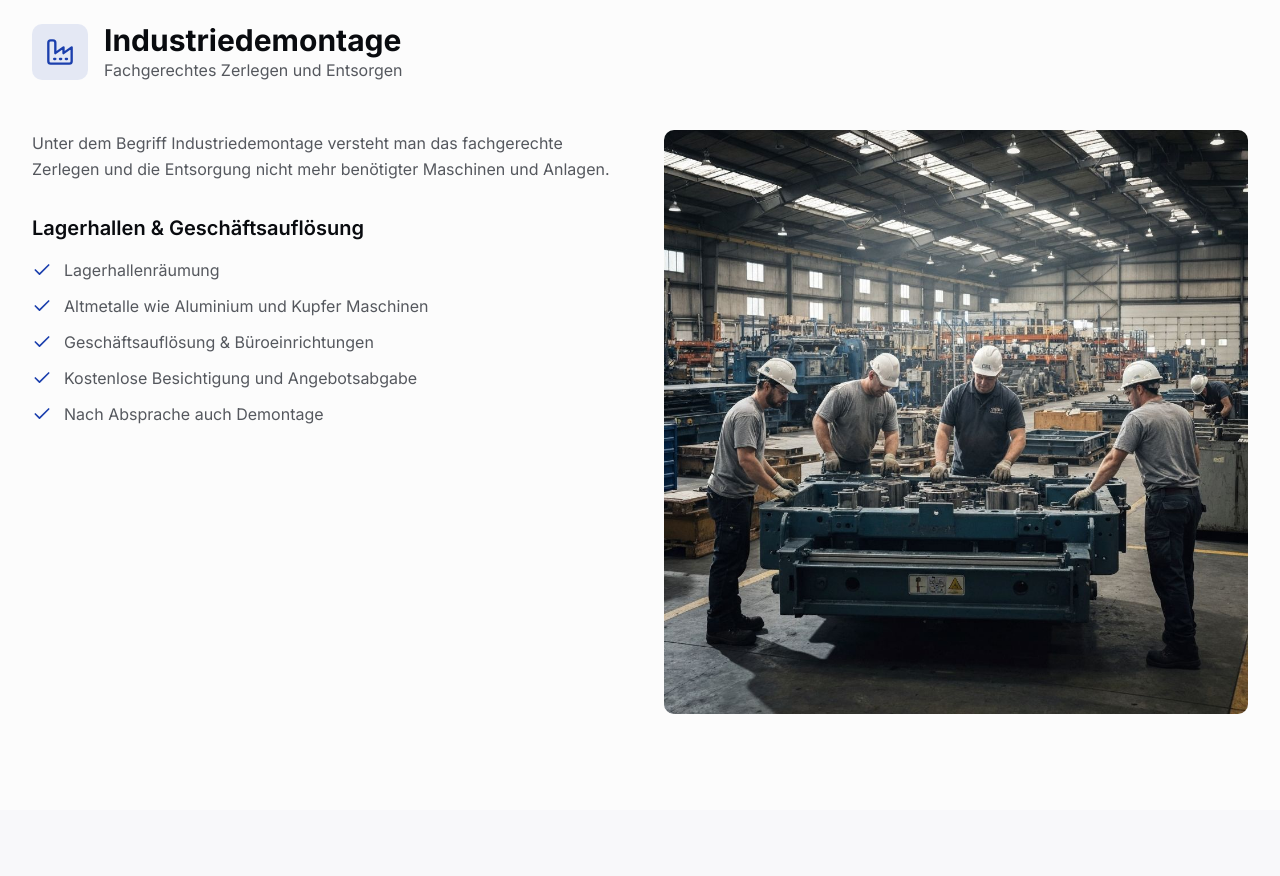
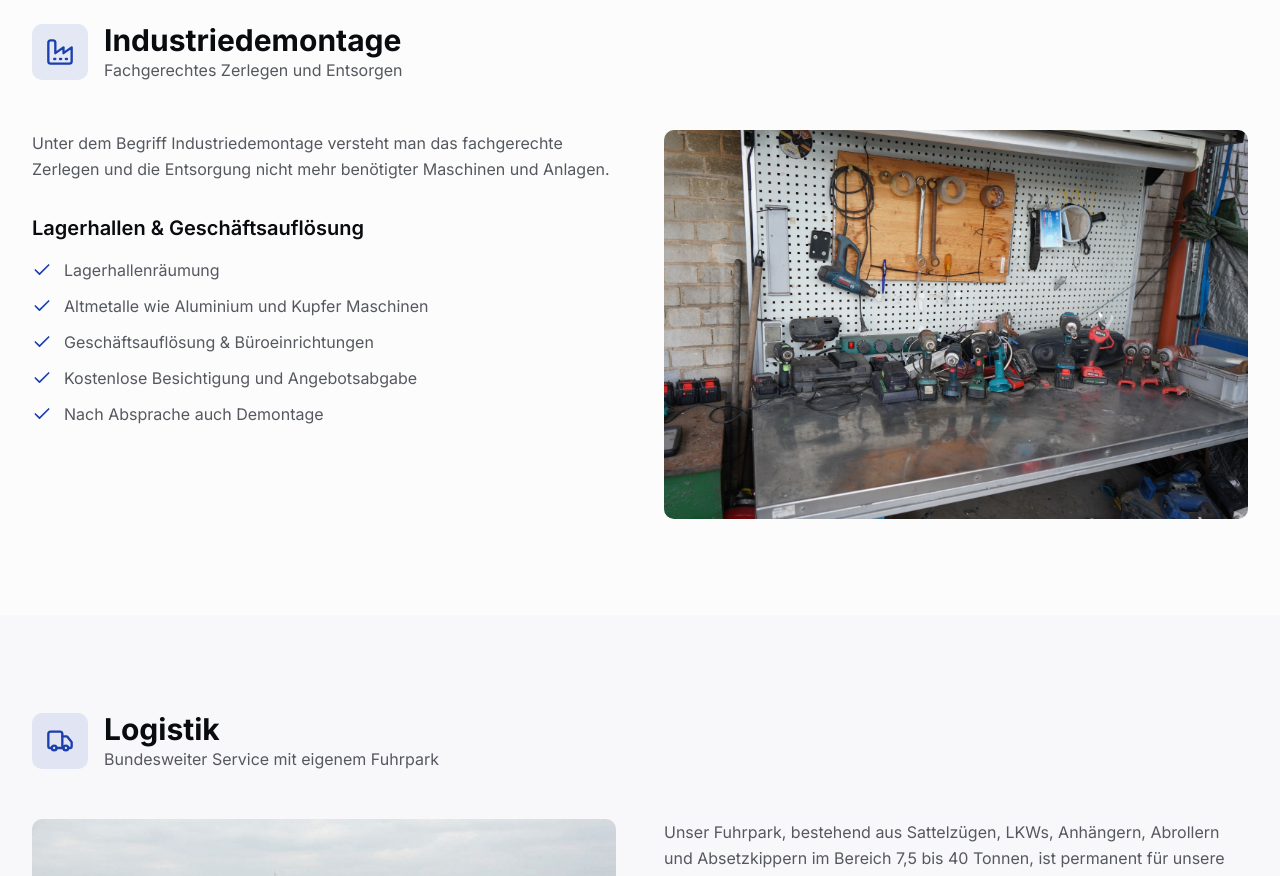
Before and after one commit to gencayks/electroschott, a Next.js app: page /leistungen in a window 1280 px wide. Shown: the part 3040-3916 px from the top of the page. Built offline with nearby package versions, Linux system fonts and the light colour scheme.

Commit message:
feat: update industriedemontage with new workshop image
Replace old image with new workshop photo in both sections.

```diff
--- a/app/leistungen/page.tsx
+++ b/app/leistungen/page.tsx
@@ -225,8 +225,8 @@ export default function LeistungenPage() {
 
             <div>
               <img
-                src="/industrial-dismantling-warehouse-machinery-profess.jpg"
-                alt="Industriedemontage"
+                src="/industriedemontage-workshop.jpg"
+                alt="Industriedemontage Werkstatt mit Elektrowerkzeugen"
                 className="rounded-lg w-full h-auto object-cover"
               />
             </div>
--- a/components/services-section.tsx
+++ b/components/services-section.tsx
@@ -25,7 +25,7 @@ const services = [
     description:
       "Fachgerechtes Zerlegen und Entsorgung nicht mehr benötigter Maschinen und Anlagen.",
     href: "/leistungen#industriedemontage",
-    image: "/industrial-dismantling-warehouse-machinery-profess.jpg",
+    image: "/industriedemontage-workshop.jpg",
   },
   {
     icon: Truck,
```
Also changed, not shown: public/industriedemontage-workshop.jpg (added).
